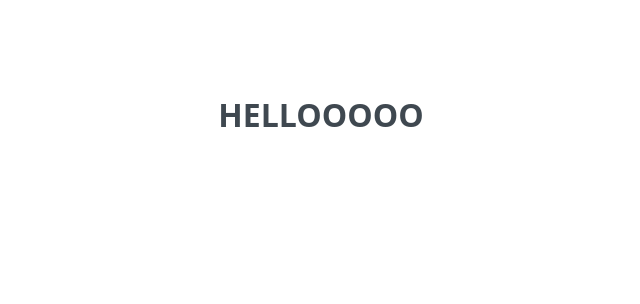
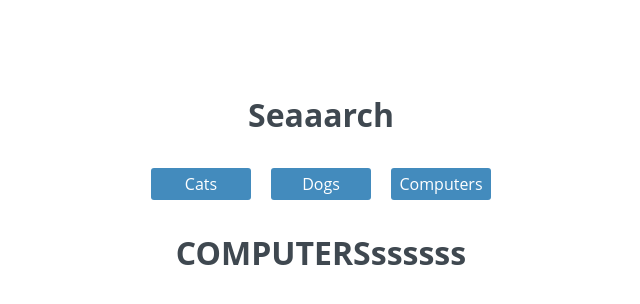
Before and after one commit to garcia50/react_gallery_app-v1, a React (Create React App) app: page /computers in a window 1280 px wide. Shown: the top 304 px of the page, without its empty margins (319-959 px from the left). Built offline with nearby package versions, Linux system fonts and the light colour scheme.

Commit message:
Add routes along with corresponding files

```diff
--- a/package.json
+++ b/package.json
@@ -5,6 +5,7 @@
   "dependencies": {
     "react": "^16.8.6",
     "react-dom": "^16.8.6",
+    "react-router-dom": "^5.0.1",
     "react-scripts": "3.0.1"
   },
   "scripts": {
--- a/src/components/App.js
+++ b/src/components/App.js
@@ -1,10 +1,28 @@
 import React from 'react';
-// import '../App.css';
+import {
+  BrowserRouter,
+  Route
+} from 'react-router-dom';
+
+
+import Search from './Search'
+import Nav from './Nav'
+import Home from './Home'
+import Cats from './Cats'
+import Dogs from './Dogs'
+import Computers from './Computers'
 
 const App = () => (
-  <div className="container">
-    <h1>HELLOOOOO</h1>
-  </div>
+  <BrowserRouter>
+    <div className="container">
+      <Search />
+      <Nav />
+      <Route exact path="/" component={Home} />
+      <Route path="/cats" component={Cats} />
+      <Route path="/dogs" component={Dogs} />
+      <Route path="/computers" component={Computers} />
+    </div>
+  </BrowserRouter>
 )
 
 export default App;
--- /dev/null
+++ b/src/components/Cats.js
@@ -0,0 +1,7 @@
+import React from 'react';
+
+const Cats = () => (
+  <h1>CATSsssssss</h1>
+);
+
+export default Cats;
--- /dev/null
+++ b/src/components/Computers.js
@@ -0,0 +1,7 @@
+import React from 'react';
+
+const Computers = () => (
+  <h1>COMPUTERSssssss</h1>
+);
+
+export default Computers;
--- /dev/null
+++ b/src/components/Dogs.js
@@ -0,0 +1,7 @@
+import React from 'react';
+
+const Dogs = () => (
+  <h1>DOGSsssssss</h1>
+);
+
+export default Dogs;
--- /dev/null
+++ b/src/components/Home.js
@@ -0,0 +1,7 @@
+import React from 'react';
+
+const Home = () => (
+  <h1>WELCOME</h1>
+);
+
+export default Home;
--- /dev/null
+++ b/src/components/Nav.js
@@ -0,0 +1,14 @@
+import React from 'react';
+import { Link } from 'react-router-dom';
+
+const Nav = () => (
+  <nav className="main-nav">
+    <ul>
+      <li><Link to="/cats">Cats</Link></li>
+      <li><Link to="/dogs">Dogs</Link></li>
+      <li><Link to="/computers">Computers</Link></li>
+    </ul>
+  </nav>
+);
+
+export default Nav;
--- /dev/null
+++ b/src/components/Search.js
@@ -0,0 +1,8 @@
+  import React from 'react';
+
+const Search = () => (
+  <h1>Seaaarch</h1>
+);
+
+
+export default Search;
```
Also changed, not shown: 1 other file (tests, documents, lock files or other folders).
